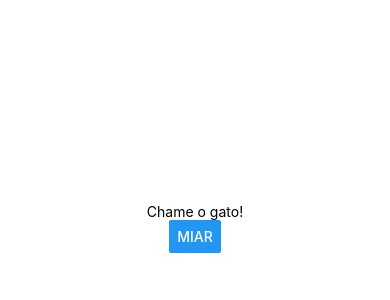
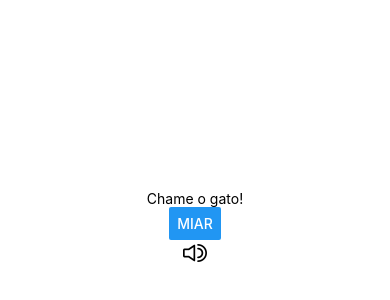
Before and after one commit to marcelohjw/gatinhow, a React Native app: screen / in a window 390 px wide. Shown: the part 194-494 px from the top of the page. Built offline with nearby package versions, Linux system fonts and the light colour scheme.

Commit message:
Meow sounds implemented

```diff
--- a/App.js
+++ b/App.js
@@ -1,8 +1,10 @@
-import React, { useState } from 'react';
+import React, { useState, useEffect } from 'react';
 import { StyleSheet, Text, View, Button, Image } from 'react-native';
+import { Audio } from 'expo-av';
+import { AntDesign } from '@expo/vector-icons';
 
 export default function App() {
-
+  const [sound, setSound] = useState(false);
   const [chose, setChose] = useState();
 
   const modificarHandle = () => {
@@ -10,6 +12,25 @@ export default function App() {
     console.log('Gato número ' + numero);
     setChose(numero);
   };
+
+  async function playSound() {
+    console.log('Loading Sound');
+    const { sound } = await Audio.Sound.createAsync(
+       require('./assets/meow.mp3')
+    );
+    setSound(sound);
+
+    console.log('Playing Sound');
+    await sound.playAsync();
+  }
+
+  useEffect(() => {
+    return sound
+      ? () => {
+          console.log('Unloading Sound');
+          sound.unloadAsync(); }
+      : undefined;
+  }, [sound]);
 
   if (chose == 1) {
     return (
@@ -161,6 +182,12 @@ export default function App() {
         <View>
           <Button title='Miar' onPress={modificarHandle}/>
         </View>
+        <AntDesign
+            name="sound"
+            size={24}
+            color="black"
+            onPress={playSound}
+          />
     </View>
   );
 }
@@ -177,5 +204,8 @@ const styles = StyleSheet.create({
   },
   imageContainer: {
     padding: 20
+  },
+  soundIcon: {
+    paddingTop: '80%'
   }
 });
--- a/package.json
+++ b/package.json
@@ -11,6 +11,7 @@
   },
   "dependencies": {
     "expo": "~44.0.0",
+    "expo-av": "~10.2.0",
     "expo-status-bar": "~1.2.0",
     "react": "17.0.1",
     "react-dom": "17.0.1",
```
Also changed, not shown: 2 other files (tests, documents, lock files or other folders).
